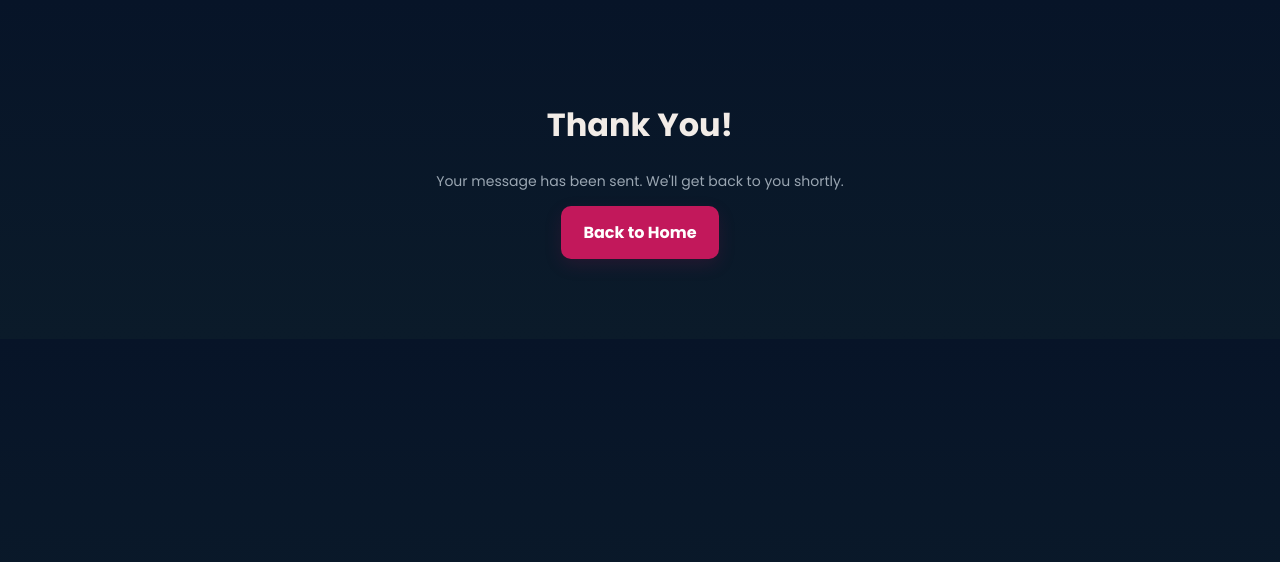
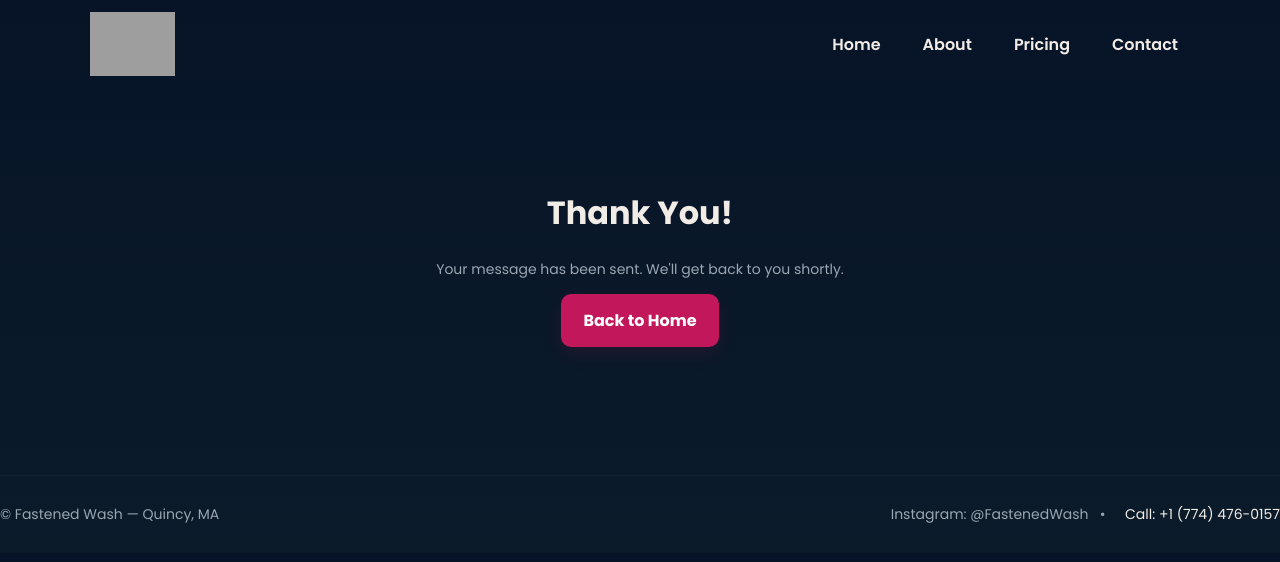
Before and after one commit to ibrahimyct7/fastenedwash, a plain HTML site: page thankyou.html in a window 1280 px wide. Drawn offline with Linux system fonts and the light colour scheme; grey boxes are pictures that could not be loaded.

Commit message:
Add files via upload

```diff
--- a/thankyou.html
+++ b/thankyou.html
@@ -7,10 +7,20 @@
   <link rel="stylesheet" href="style.css">
 </head>
 <body>
+  <header class="container header">
+    <div class="brand"><img src="assets/logo.png" alt="FastenedWash logo"></div>
+    <nav class="nav"><a href="index.html">Home</a><a href="about.html">About</a><a href="pricing.html">Pricing</a><a href="contact.html">Contact</a></nav>
+  </header>
+
   <main class="container center" style="padding:80px 20px">
     <h1>Thank You!</h1>
     <p class="small">Your message has been sent. We'll get back to you shortly.</p>
     <a class="btn btn-primary" href="index.html">Back to Home</a>
   </main>
+
+  <footer class="footer">
+    <div class="left small">© Fastened Wash — Quincy, MA</div>
+    <div class="social small">Instagram: @FastenedWash &nbsp; • &nbsp; <a href="tel:+17744760157" style="color:var(--accent);text-decoration:none">Call: +1 (774) 476-0157</a></div>
+  </footer>
 </body>
 </html>
```
Also changed, not shown: contact.html (+1 -1 lines).
